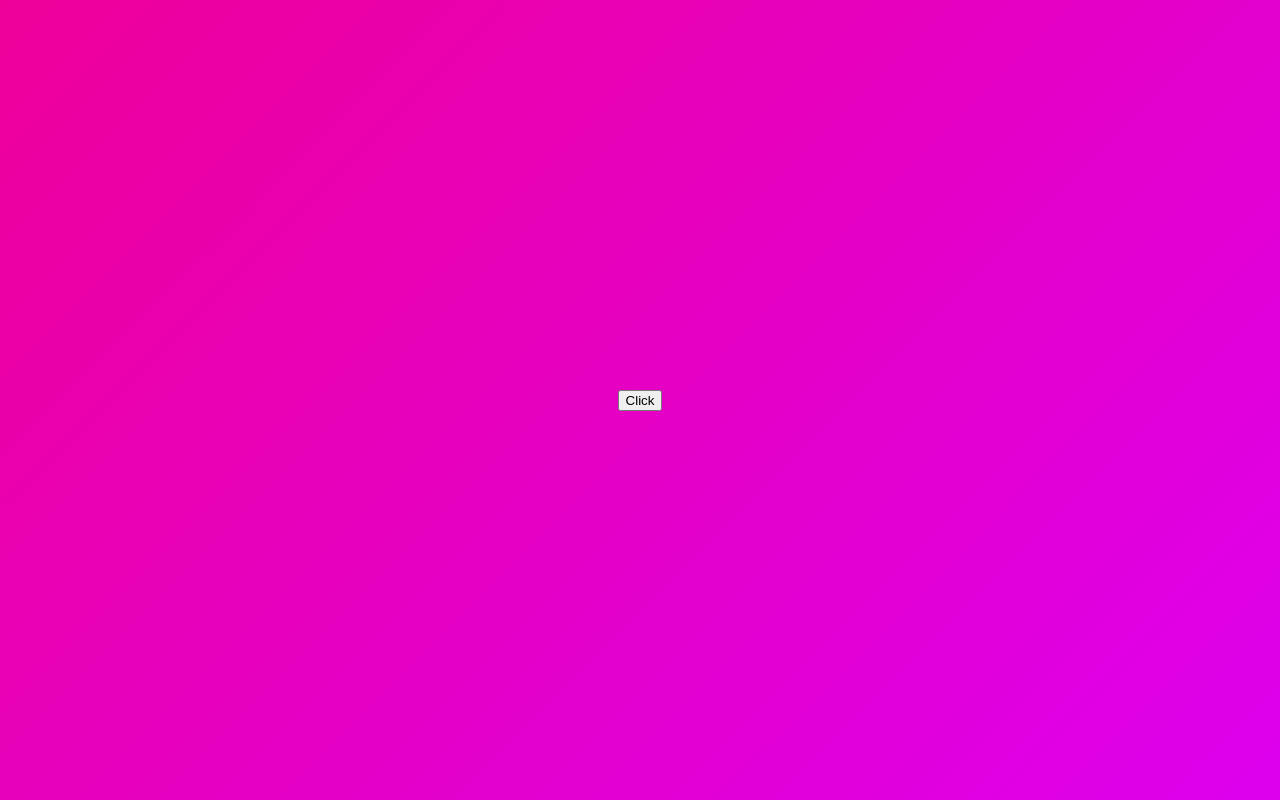
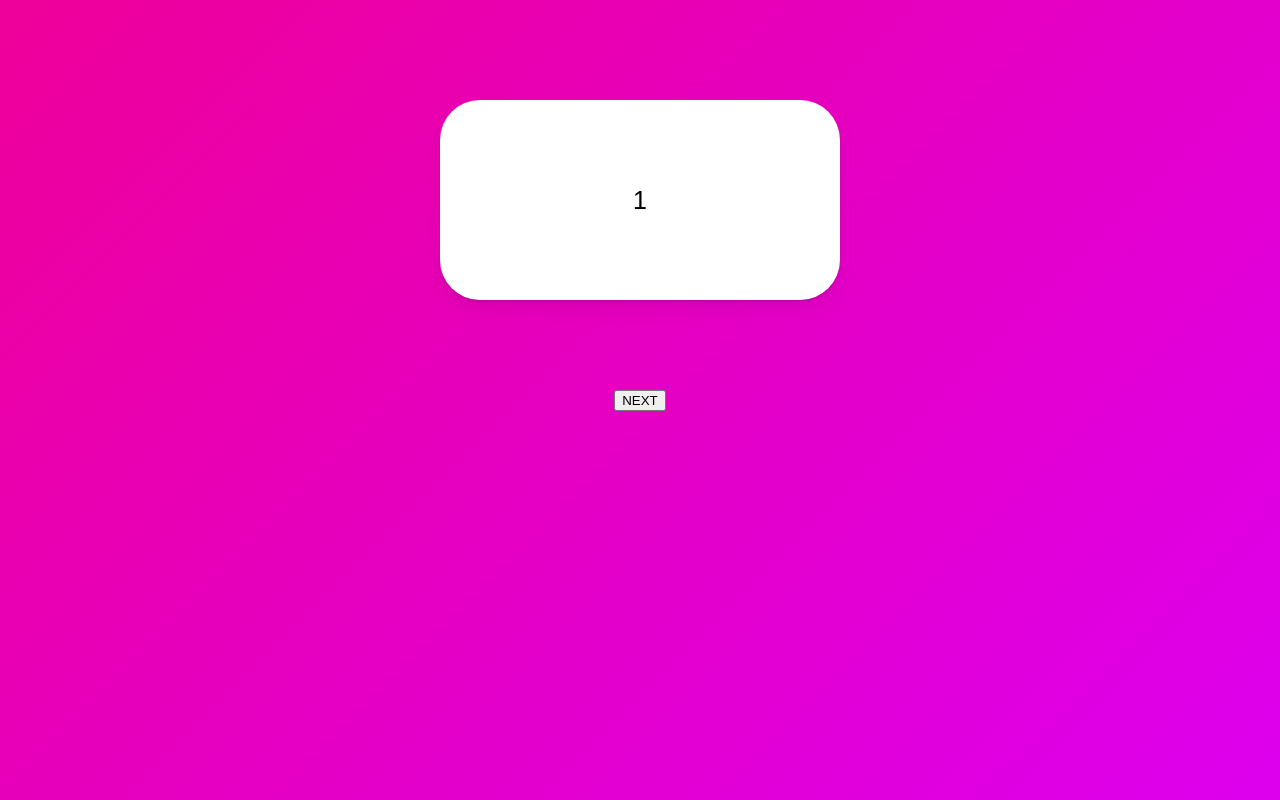
Before and after one commit to butterbeetle/framer_motion, a React (Create React App) app: page / in a window 1280 px wide. Built offline with nearby package versions, Linux system fonts and the light colour scheme.

Commit message:
Slider part One

```diff
--- a/src/App.tsx
+++ b/src/App.tsx
@@ -1,6 +1,6 @@
 import styled from "styled-components";
-import { motion, AnimatePresence, useMotionValue, useScroll, useTransform } from "framer-motion";
-import { useEffect, useRef, useState } from "react";
+import { motion, AnimatePresence } from "framer-motion";
+import { useState } from "react";
 
 const Wrapper = styled(motion.div)`
   height: 100vh;
@@ -8,6 +8,7 @@ const Wrapper = styled(motion.div)`
   display: flex;
   justify-content: center;
   align-items: center;
+  flex-direction: column;
 `;
 
 const Box = styled(motion.div)`
@@ -15,45 +16,60 @@ const Box = styled(motion.div)`
   height: 200px;
   background-color: rgba(255,255,255,1);
   border-radius: 40px;
+  display:flex;
+  justify-content:center;
+  align-items: center;
+  font-size: 25px;
   position: absolute;
   top:100px;
   box-shadow: 0 2px 3px rgba(0, 0, 0, 0.1), 0 10px 20px rgba(0, 0, 0, 0.06);
 `;
 
-const boxVariants = {
-  initial: {
+const box = {
+  invisible: {
+    x: 500,
     opacity: 0,
     scale: 0,
   },
   visible: {
+    x: 0,
     opacity: 1,
     scale: 1,
-    rotate: 360,
+    transition: {
+      duration: 1,
+    }
   },
-  leaving: {
+  exit: {
+    x: -500,
     opacity: 0,
     scale: 0,
-    y: 20,
+    transition: {
+      duration: 1,
+    }
   },
 }
 
 function App() {
-  const [showing, setShowing] = useState(false);
-  const toggleShowing = () => {
-    setShowing(prev => !prev);
+  const [visible, setVisible] = useState(1);
+  const nextBox = () => {
+    setVisible(prev => prev === 10 ? 1 : prev + 1);
   }
   return (
     <Wrapper>
-      <button onClick={toggleShowing}>Click</button>
       <AnimatePresence> // 안쪽에 나타나거나 사라지는게 있는지 확인함
-        {showing ?
-          <Box
-            variants={boxVariants}
-            initial="initial"
-            animate="visible"
-            exit="leaving"
-          /> : null}
+        {[1, 2, 3, 4, 5, 6, 7, 8, 9, 10].map((i) => (
+          i === visible ?
+            <Box
+              variants={box}
+              initial="invisible"
+              animate="visible"
+              exit="exit"
+              key={i}>
+              {i}
+            </Box> : null
+        ))}
       </AnimatePresence>
+      <button onClick={nextBox}>NEXT</button>
     </Wrapper>
   );
 }
```
